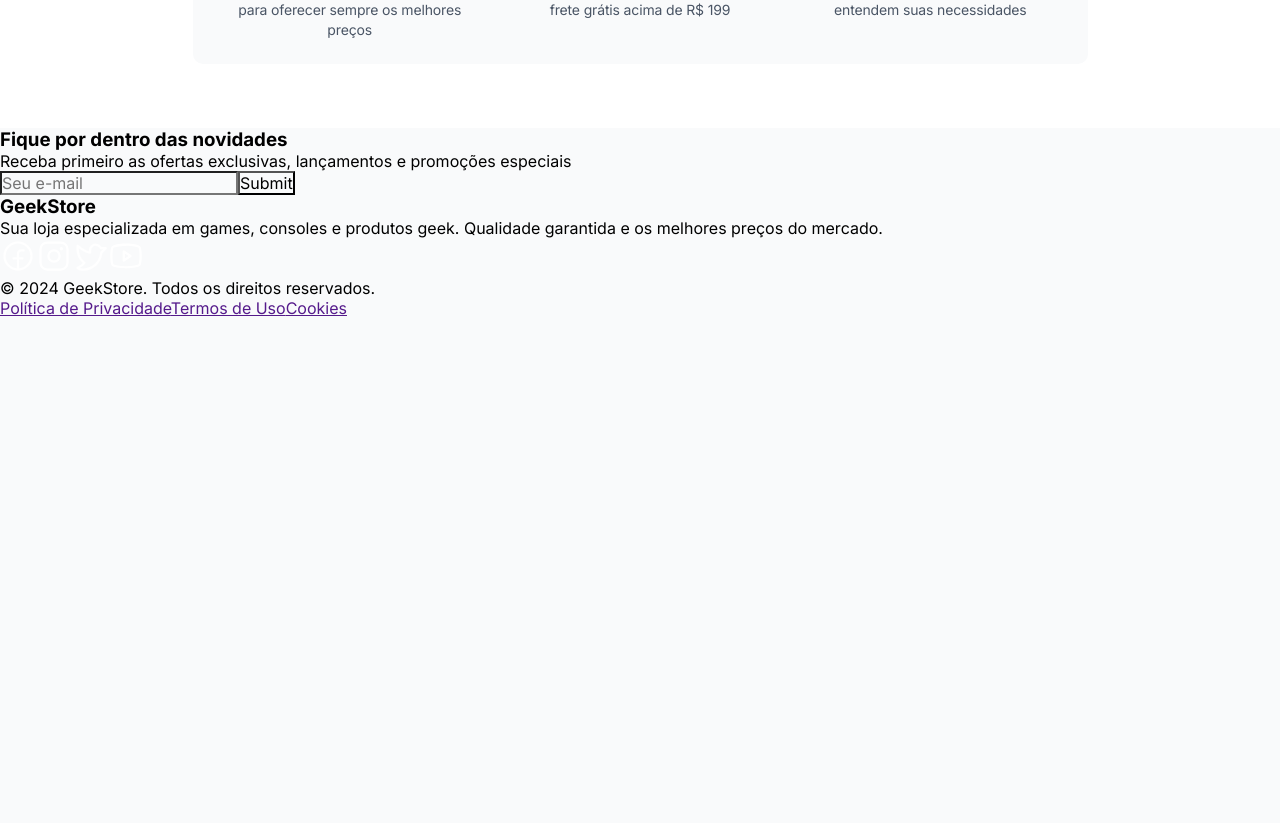
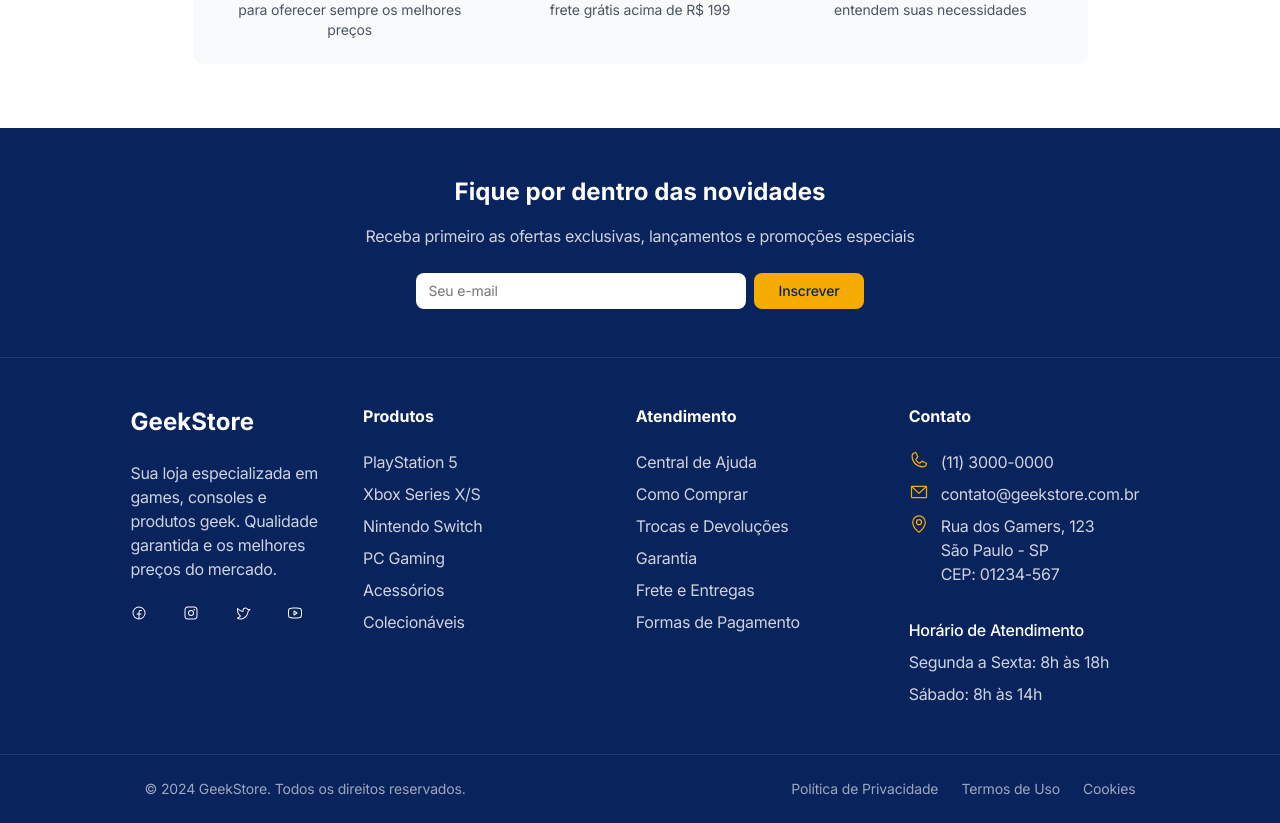
Before and after one commit to Igorbforti/geekstore, a React (Vite) app: page / in a window 1280 px wide. Shown: the part 2084-2907 px from the top of the page. Before the commit the page ends 2402 px from the top, so only its background shows below. Built offline with nearby package versions, Linux system fonts and the light colour scheme.

Commit message:
feat: footer done

```diff
--- /dev/null
+++ b/src/components/Footer/FooterMenu/index.tsx
@@ -0,0 +1,31 @@
+import { CaretDownIcon, CaretUpIcon } from "@phosphor-icons/react";
+import { useState, type ReactNode } from "react";
+import { FooterMenuContainer, MenuContent } from "./style";
+
+interface FooterMenuProps {
+  title: string;
+  children: ReactNode;
+}
+
+const FooterMenu = ({ title, children }: FooterMenuProps) => {
+  const [isMenuOpen, setIsMenuOpen] = useState(false);
+
+  return (
+    <FooterMenuContainer>
+      <button onClick={() => setIsMenuOpen(!isMenuOpen)}>
+        <h4>{title}</h4>
+        <span>
+          {isMenuOpen ? (
+            <CaretUpIcon size={16} color="#fff" />
+          ) : (
+            <CaretDownIcon size={16} color="#fff" />
+          )}
+        </span>
+      </button>
+
+      <MenuContent isMenuOpen={isMenuOpen}>{children}</MenuContent>
+    </FooterMenuContainer>
+  );
+};
+
+export default FooterMenu;
--- /dev/null
+++ b/src/components/Footer/FooterMenu/style.ts
@@ -0,0 +1,93 @@
+import styled from "styled-components";
+
+interface MenuProps {
+  isMenuOpen: boolean;
+}
+
+export const FooterMenuContainer = styled.nav`
+  width: 100%;
+
+  button {
+    display: flex;
+    justify-content: space-between;
+    gap: 1rem;
+    padding: 1rem 0;
+    border: none;
+    width: inherit;
+
+    color: #fff;
+    background-color: #09235c;
+
+    @media (min-width: 768px) {
+      padding: 0 0 1.531rem;
+
+      span {
+        opacity: 0;
+      }
+    }
+  }
+`;
+
+export const MenuContent = styled.div<MenuProps>`
+  @media (max-width: 768px) {
+    transition: all 0.4s ease-in-out;
+    ${({ isMenuOpen }) =>
+      isMenuOpen
+        ? `
+        max-height: 24rem;
+        opacity: 1;
+        padding-bottom: 1rem;
+      `
+        : `
+        max-height: 0;
+        opacity: 0;
+        overflow: hidden;
+      `}
+  }
+
+  ul {
+    display: flex;
+    flex-direction: column;
+    gap: 0.5rem;
+
+    li,
+    a {
+      display: flex;
+      align-items: flex-start;
+      gap: 0.75rem;
+
+      font-size: 16px;
+      font-weight: 400;
+      line-height: 24px;
+      letter-spacing: -0.31px;
+      text-decoration: none;
+      list-style: none;
+      color: #ffffffcc;
+
+      svg {
+        min-width: 20px;
+        min-height: 20px;
+      }
+
+      h5 {
+        font-size: 1rem;
+        font-weight: 500;
+        line-height: 24px;
+        letter-spacing: -0.31px;
+        color: #fff;
+
+        @media (min-width: 768px) {
+          margin-top: 1.5rem;
+        }
+      }
+
+      p {
+        font-size: 0.875rem;
+        font-weight: 400;
+        line-height: 20px;
+        letter-spacing: -0.15px;
+        color: #ffffffcc;
+      }
+    }
+  }
+`;
--- a/src/components/Footer/Newsletter/index.tsx
+++ b/src/components/Footer/Newsletter/index.tsx
@@ -1,14 +1,21 @@
+import { NewsletterContainer, NewsletterWrapper } from "./style";
+
 const Newsletter = () => {
-    return (
-        <div>
-            <h3>Fique por dentro das novidades</h3>
-            <p>Receba primeiro as ofertas exclusivas, lançamentos e promoções especiais</p>
-            <form action="">
-                <input type="text" placeholder="Seu e-mail" />
-                <input type="submit" placeholder="Inscrever" />
-            </form>
-        </div>
-    )
-}
+  return (
+    <NewsletterWrapper>
+      <NewsletterContainer>
+        <h3>Fique por dentro das novidades</h3>
+        <p>
+          Receba primeiro as ofertas exclusivas, lançamentos e promoções
+          especiais
+        </p>
+        <form action="">
+          <input type="text" placeholder="Seu e-mail" />
+          <input type="submit" value="Inscrever" />
+        </form>
+      </NewsletterContainer>
+    </NewsletterWrapper>
+  );
+};
 
-export default Newsletter
+export default Newsletter;
--- a/src/components/Footer/Newsletter/style.ts
+++ b/src/components/Footer/Newsletter/style.ts
@@ -1 +1,85 @@
 import styled from "styled-components";
+
+export const NewsletterWrapper = styled.div`
+  border-bottom: 1px solid #ffffff1a;
+`;
+
+export const NewsletterContainer = styled.div`
+  display: flex;
+  flex-direction: column;
+  justify-content: center;
+  align-items: center;
+  padding: 0 1.125rem;
+  margin-bottom: 3rem;
+
+  @media (min-width: 768px) {
+    width: 1055px;
+    margin: 0 auto 3rem;
+  }
+
+  h3 {
+    font-size: 1.5rem;
+    font-weight: 700;
+    line-height: 32px;
+    letter-spacing: 0.07px;
+
+    text-align: center;
+    margin-bottom: 1rem;
+    color: #fff;
+  }
+
+  p {
+    font-size: 1rem;
+    font-weight: 400;
+    line-height: 24px;
+    letter-spacing: -0.31px;
+
+    text-align: center;
+    margin-bottom: 1.531rem;
+    color: #ffffffcc;
+  }
+
+  form {
+    width: 100%;
+    display: flex;
+    flex-direction: column;
+    justify-content: center;
+    align-items: center;
+    gap: 0.5rem;
+
+    @media (min-width: 768px) {
+      flex-direction: row;
+    }
+
+    input[type="text"] {
+      width: inherit;
+      background-color: #fff;
+      border: none;
+      border-radius: 8px;
+
+      font-size: 0.875rem;
+      font-weight: 400;
+      line-height: 100%;
+      letter-spacing: -0.15px;
+      padding: 0.594rem 0.75rem;
+      color: #717182;
+
+      @media (min-width: 768px) {
+        width: 330px;
+      }
+    }
+
+    input[type="submit"] {
+      border: none;
+      border-radius: 8px;
+      padding: 0.5rem 1.5rem;
+      background-color: #f5ab00;
+
+      font-size: 0.875rem;
+      font-weight: 500;
+      line-height: 20px;
+      letter-spacing: -0.15px;
+      color: #09235c;
+    }
+  }
+`;
--- a/src/components/Footer/index.tsx
+++ b/src/components/Footer/index.tsx
@@ -1,25 +1,127 @@
-import { FacebookLogoIcon, InstagramLogoIcon, TwitterLogoIcon, YoutubeLogoIcon } from "@phosphor-icons/react";
+import {
+  EnvelopeSimpleIcon,
+  FacebookLogoIcon,
+  InstagramLogoIcon,
+  MapPinIcon,
+  PhoneIcon,
+  TwitterLogoIcon,
+  YoutubeLogoIcon,
+} from "@phosphor-icons/react";
 import Newsletter from "./Newsletter";
-import { FooterContainer, FooterWrapper } from "./style";
+import {
+  FooterBottom,
+  FooterContainer,
+  FooterLogoContainer,
+  FooterWrapper,
+  SocialMediaContainer,
+} from "./style";
+import FooterMenu from "./FooterMenu";
 
 const Footer = () => {
   return (
     <FooterWrapper>
+      <Newsletter />
       <FooterContainer>
-        <Newsletter />
-        <div>
+        <FooterLogoContainer>
           <h3>GeekStore</h3>
-            <p>Sua loja especializada em games, consoles e produtos geek. Qualidade garantida e os melhores preços do mercado.</p>
-            <div>
-                <FacebookLogoIcon size={36} color="#fff" />
-                <InstagramLogoIcon size={36} color="#fff" />
-                <TwitterLogoIcon size={36} color="#fff" />
-                <YoutubeLogoIcon size={36} color="#fff" />
-            </div>
-            <div></div>
-            <div></div>
-            <div></div>
-        </div>
+          <p>
+            Sua loja especializada em games, consoles e produtos geek. Qualidade
+            garantida e os melhores preços do mercado.
+          </p>
+          <SocialMediaContainer>
+            <a href="/">
+              <FacebookLogoIcon size={16} color="#fff" />
+            </a>
+            <a href="/">
+              <InstagramLogoIcon size={16} color="#fff" />
+            </a>
+            <a href="/">
+              <TwitterLogoIcon size={16} color="#fff" />
+            </a>
+            <a href="/">
+              <YoutubeLogoIcon size={16} color="#fff" />
+            </a>
+          </SocialMediaContainer>
+        </FooterLogoContainer>
+        <FooterMenu title="Produtos">
+          <ul>
+            <li>
+              <a href="/">PlayStation 5</a>
+            </li>
+            <li>
+              <a href="/">Xbox Series X/S</a>
+            </li>
+            <li>
+              <a href="/">Nintendo Switch</a>
+            </li>
+            <li>
+              <a href="/">PC Gaming</a>
+            </li>
+            <li>
+              <a href="/">Acessórios</a>
+            </li>
+            <li>
+              <a href="/">Colecionáveis</a>
+            </li>
+          </ul>
+        </FooterMenu>
+        <FooterMenu title="Atendimento">
+          <ul>
+            <li>
+              <a href="/">Central de Ajuda</a>
+            </li>
+            <li>
+              <a href="/">Como Comprar</a>
+            </li>
+            <li>
+              <a href="/">Trocas e Devoluções</a>
+            </li>
+            <li>
+              <a href="/">Garantia</a>
+            </li>
+            <li>
+              <a href="/">Frete e Entregas</a>
+            </li>
+            <li>
+              <a href="/">Formas de Pagamento</a>
+            </li>
+          </ul>
+        </FooterMenu>
+        <FooterMenu title="Contato">
+          <ul>
+            <li>
+              <a href="/">
+                <PhoneIcon size={20} color="#F5AB00" />
+                (11) 3000-0000
+              </a>
+            </li>
+            <li>
+              <a href="/">
+                <EnvelopeSimpleIcon size={20} color="#F5AB00" />
+                contato@geekstore.com.br
+              </a>
+            </li>
+            <li>
+              <a href="/">
+                <MapPinIcon size={20} color="#F5AB00" />
+                Rua dos Gamers, 123
+                <br /> São Paulo - SP
+                <br /> CEP: 01234-567
+              </a>
+            </li>
+            <li>
+              <h5>Horário de Atendimento</h5>
+            </li>
+            <li>
+              <span>Segunda a Sexta: 8h às 18h</span>
+            </li>
+            <li>
+              <span>Sábado: 8h às 14h</span>
+            </li>
+          </ul>
+        </FooterMenu>
+      </FooterContainer>
+      <FooterBottom>
         <div>
           <div>
             <p>© 2024 GeekStore. Todos os direitos reservados.</p>
@@ -30,7 +132,7 @@ const Footer = () => {
             <a href="">Cookies</a>
           </div>
         </div>
-      </FooterContainer>
+      </FooterBottom>
     </FooterWrapper>
   );
 };
--- a/src/components/Footer/style.ts
+++ b/src/components/Footer/style.ts
@@ -1,9 +1,132 @@
 import styled from "styled-components";
 
 export const FooterWrapper = styled.footer`
+  background-color: #09235c;
+  padding: 3rem 0;
 
-`
+  @media (min-width: 768px) {
+    padding-bottom: 1.5rem;
+  }
+`;
 
 export const FooterContainer = styled.div`
+  padding: 3rem 1.125rem;
 
-`
+  @media (min-width: 768px) {
+    display: flex;
+    gap: 2rem;
+    width: 1055px;
+    margin: 0 auto;
+  }
+`;
+
+export const FooterLogoContainer = styled.div`
+  h3 {
+    font-size: 1.5rem;
+    font-weight: 700;
+    line-height: 32px;
+    letter-spacing: 0.07px;
+
+    margin-bottom: 1.469rem;
+    text-align: center;
+    color: #fff;
+  }
+
+  > p {
+    font-size: 1rem;
+    font-weight: 400;
+    line-height: 24px;
+    letter-spacing: -0.31px;
+
+    margin-bottom: 1.469rem;
+    text-align: center;
+    color: #ffffffcc;
+  }
+
+  @media (min-width: 768px) {
+    h3,
+    p {
+      text-align: start;
+    }
+  }
+`;
+
+export const SocialMediaContainer = styled.div`
+  display: flex;
+  justify-content: center;
+  align-items: center;
+  gap: 1rem;
+  margin-bottom: 1.469rem;
+
+  @media (min-width: 768px) {
+    justify-content: flex-start;
+
+    a {
+      width: 36px;
+      height: 36px;
+    }
+  }
+
+  svg {
+    width: 32px;
+    height: 32px;
+
+    @media (min-width: 768px) {
+      width: 16px;
+      height: 16px;
+    }
+  }
+`;
+
+export const MenuListContainer = styled.div`
+  ul {
+  }
+`;
+
+export const FooterBottom = styled.div`
+  padding: 3rem 1.125rem 0;
+  display: flex;
+  flex-direction: column;
+  justify-content: center;
+  align-items: center;
+  gap: 1rem;
+  border-top: 1px solid #ffffff1a;
+
+  @media (min-width: 768px) {
+    padding-top: 1.5rem;
+
+    > div {
+      width: 1055px;
+      margin: 0 auto;
+      display: flex;
+      justify-content: space-between;
+      padding: 0 2rem;
+
+      div {
+        display: flex;
+        flex-direction: row;
+        gap: 1.438rem;
+      }
+    }
+  }
+
+  p,
+  a {
+    font-size: 0.875rem;
+    font-weight: 400;
+    line-height: 20px;
+    letter-spacing: -0.15px;
+
+    text-align: center;
+    color: #ffffff99;
+  }
+
+  a {
+    display: flex;
+    flex-direction: column;
+    justify-content: center;
+    align-items: center;
+    gap: 2rem;
+    text-decoration: none;
+  }
+`;
--- a/src/components/Header/index.tsx
+++ b/src/components/Header/index.tsx
@@ -18,7 +18,7 @@ import {
   SearchButton,
 } from "./style";
 import Logo from "../../assets/geekstore-logo.svg";
-import Menu from "../Menu";
+import Menu from "./Menu";
 
 const Header = () => {
   const [isMenuOpen, setIsMenuOpen] = useState(false);
```
Also changed, not shown: src/components/Header/Menu/index.tsx (renamed from src/components/Menu/index.tsx), src/components/Header/Menu/style.ts (renamed from src/components/Menu/style.ts). Lines whose indentation alone changed are shown as unchanged.
